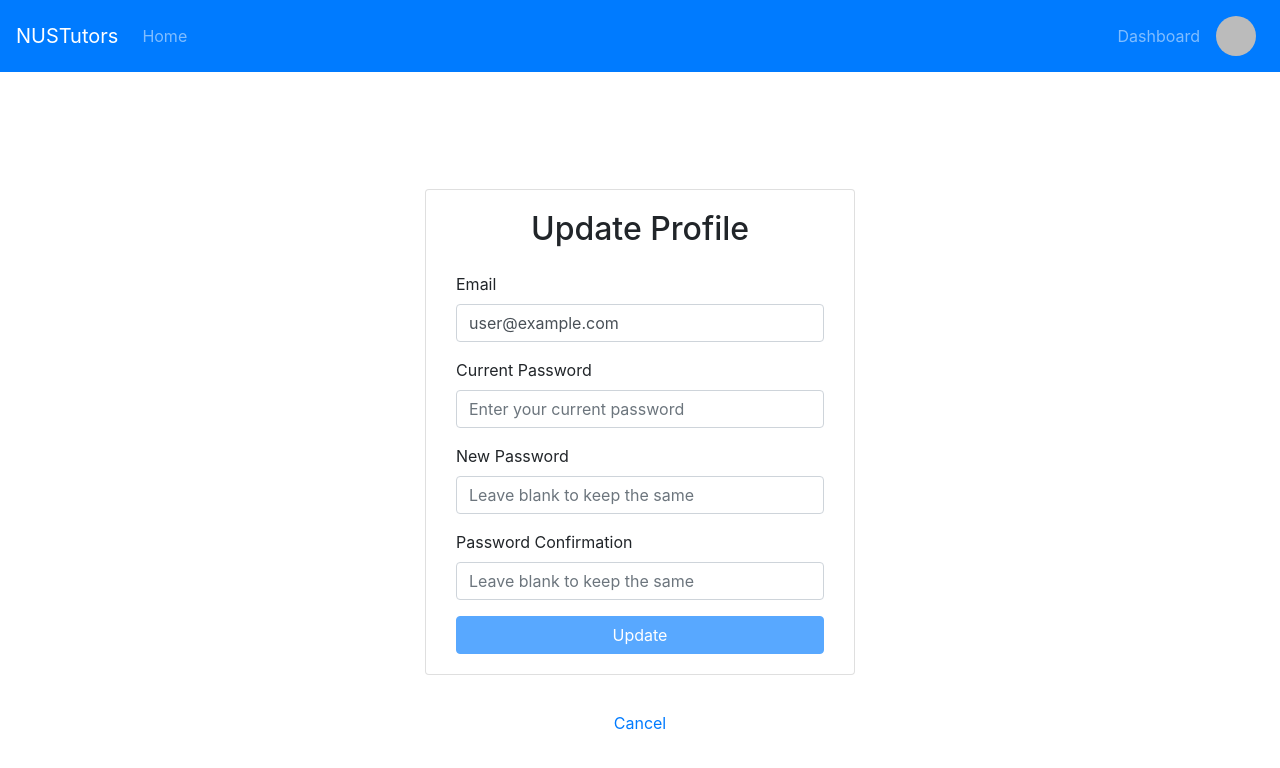
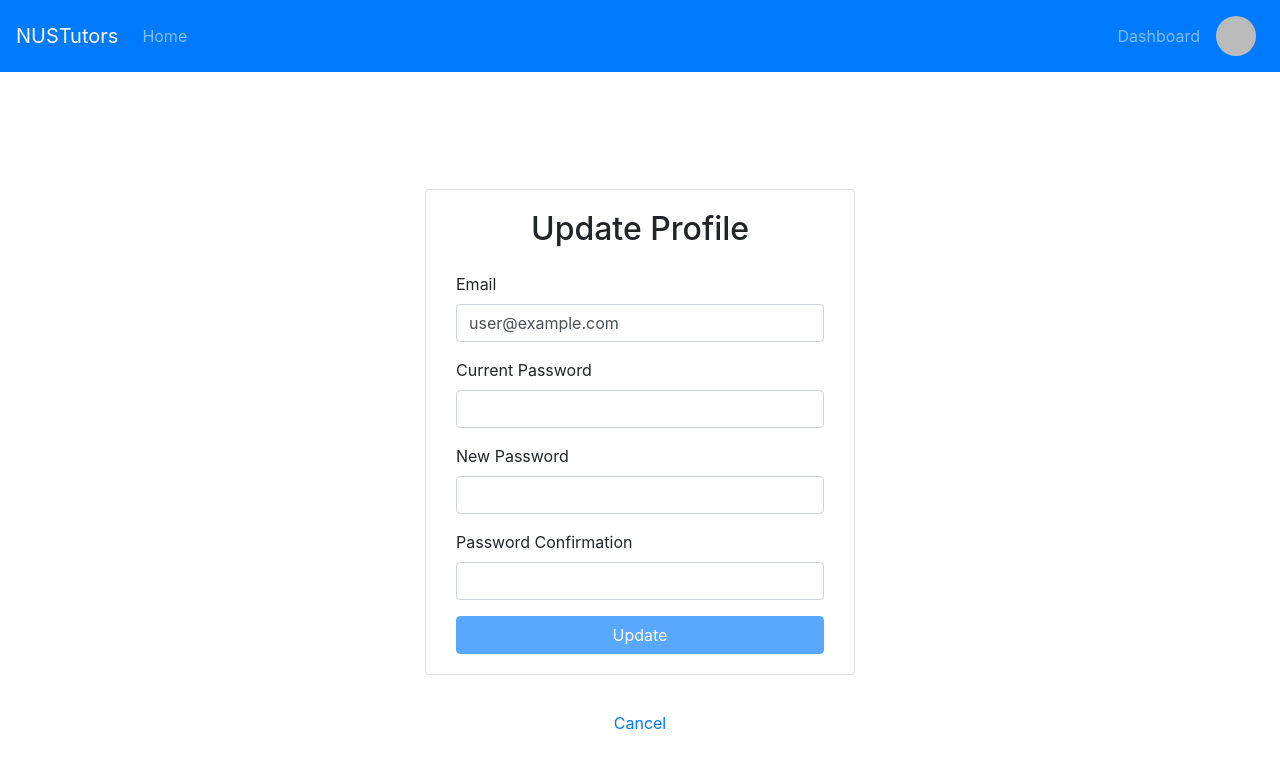
Before and after one commit to Tanishq4331/nustutors, a React (Create React App) app in the folder webapp/: page /update-profile in a window 1280 px wide. Shown: the top 768 px of the page. Built offline with nearby package versions, Linux system fonts and the light colour scheme; no server answers; sample sign-in values are in the browser's storage.

Commit message:
Use form control for Signup, UpdateProfile

```diff
--- a/webapp/src/components/NavBar/NavBar.js
+++ b/webapp/src/components/NavBar/NavBar.js
@@ -39,11 +39,15 @@ export default function NavBar() {
             alignRight
             flip
             title={
-              <img
-                className={styles["avatar"]}
-                alt={currentUser.displayName}
-                src={currentUser.photoURL}
-              />
+              currentUser.photoURL ? (
+                <img
+                  className={styles["avatar"]}
+                  alt={currentUser.displayName}
+                  src={currentUser.photoURL}
+                />
+              ) : (
+                <AccountCircleIcon style={{ fontSize: 40 }} />
+              )
             }
             id={styles["collasible-nav-dropdown"]}
             class={styles["dropdown-menu"]}
--- a/webapp/src/contexts/AuthContext.js
+++ b/webapp/src/contexts/AuthContext.js
@@ -78,7 +78,6 @@ export function AuthProvider({ children }) {
 
   useEffect(() => {
     const unsubscribe = auth.onAuthStateChanged((user) => {
-      console.log("useEffect called");
       setCurrentUser(user);
       setLoading(false);
     });
--- a/webapp/src/pages/Signup.js
+++ b/webapp/src/pages/Signup.js
@@ -5,25 +5,34 @@ import { Container } from "react-bootstrap";
 import { Link, useHistory } from "react-router-dom";
 
 export default function Signup() {
-  const emailRef = useRef();
-  const passwordRef = useRef();
-  const passwordConfirmRef = useRef();
-  const { signup, redirect } = useAuth();
+  const { signup } = useAuth();
   const [error, setError] = useState("");
   const [loading, setLoading] = useState(false);
   const history = useHistory();
 
+  const [inputState, setInputState] = useState({
+    email: "",
+    password: "",
+    passwordConfirm: "",
+  });
+
+  const handleChange = (e) => {
+    const name = e.target.name;
+    const value = e.target.value;
+    setInputState({ ...inputState, [name]: value });
+  };
+
   async function handleSubmit(e) {
     e.preventDefault();
 
-    if (passwordRef.current.value !== passwordConfirmRef.current.value) {
+    if (inputState.password !== inputState.passwordConfirm) {
       return setError("Passwords do not match");
     }
 
     try {
       setError("");
       setLoading(true);
-      await signup(emailRef.current.value, passwordRef.current.value);
+      await signup(inputState.email, inputState.password);
       history.push("/"); //https://stackoverflow.com/questions/57762736/firebase-auth-createuserwithemailandpassword-prevent-login-until-email-is
     } catch (error) {
       switch (error.code) {
@@ -61,18 +70,32 @@ export default function Signup() {
             <Form onSubmit={handleSubmit}>
               <Form.Group id="email">
                 <Form.Label>Email</Form.Label>
-                <Form.Control type="email" ref={emailRef} required />
+                <Form.Control
+                  type="email"
+                  name="email"
+                  value={inputState.email}
+                  onChange={handleChange}
+                  required
+                />
               </Form.Group>
               <Form.Group id="password">
                 <Form.Label>Password</Form.Label>
-                <Form.Control type="password" ref={passwordRef} required />
+                <Form.Control
+                  type="password"
+                  name="password"
+                  value={inputState.password}
+                  required
+                  onChange={handleChange}
+                />
               </Form.Group>
               <Form.Group id="password-confirm">
                 <Form.Label>Password Confirmation</Form.Label>
                 <Form.Control
                   type="password"
-                  ref={passwordConfirmRef}
+                  name="passwordConfirm"
+                  value={inputState.passwordConfirm}
                   required
+                  onChange={handleChange}
                 />
               </Form.Group>
               <Button disabled={loading} className="w-100" type="submit">
--- a/webapp/src/pages/UpdateProfile.js
+++ b/webapp/src/pages/UpdateProfile.js
@@ -4,13 +4,16 @@ import { useAuth } from "../contexts/AuthContext";
 import { Link, useHistory } from "react-router-dom";
 
 export default function UpdateProfile() {
-  const emailRef = useRef();
-  const newPasswordRef = useRef();
-  const passwordConfirmRef = useRef();
-  const currentPasswordRef = useRef();
   const history = useHistory();
 
   const { currentUser, updatePassword, updateEmail, logout } = useAuth();
+
+  const [inputState, setInputState] = useState({
+    email: currentUser.email,
+    currPasword: "",
+    newPassword: "",
+    confirmPassword: "",
+  });
 
   const [error, setError] = useState("");
   const [loading, setLoading] = useState(false);
@@ -27,6 +30,12 @@ export default function UpdateProfile() {
         console.log(`${error.code}: ${error.message}`);
       });
   }, []);
+
+  const handleChange = (e) => {
+    const name = e.target.name;
+    const value = e.target.value;
+    setInputState({ ...inputState, [name]: value });
+  };
 
   function handleSubmit(e) {
     e.preventDefault();
@@ -48,10 +57,10 @@ export default function UpdateProfile() {
     };
 
     const promises = [];
-    const email = emailRef.current.value;
-    const newPassword = newPasswordRef.current.value;
-    const currentPassword = currentPasswordRef.current.value;
-    const passwordConfirm = passwordConfirmRef.current.value;
+    const email = inputState.email;
+    const newPassword = inputState.newPassword;
+    const currentPassword = inputState.currPasword;
+    const passwordConfirm = inputState.confirmPassword;
 
     if (newPassword || passwordConfirm) {
       if (newPassword === currentPassword) {
@@ -105,34 +114,38 @@ export default function UpdateProfile() {
                 <Form.Label>Email</Form.Label>
                 <Form.Control
                   type="email"
-                  ref={emailRef}
+                  name="email"
                   required
-                  defaultValue={currentUser.email}
+                  value={inputState.email}
+                  onChange={handleChange}
                 />
               </Form.Group>
               <Form.Group id="current-passsword">
                 <Form.Label>Current Password</Form.Label>
                 <Form.Control
                   type="password"
-                  ref={currentPasswordRef}
-                  placeholder="Enter your current password"
+                  name="currPasword"
                   required="true"
+                  value={inputState.currPasword}
+                  onChange={handleChange}
                 />
               </Form.Group>
               <Form.Group id="password">
                 <Form.Label>New Password</Form.Label>
                 <Form.Control
                   type="password"
-                  ref={newPasswordRef}
-                  placeholder="Leave blank to keep the same"
+                  name="newPassword"
+                  value={inputState.newPassword}
+                  onChange={handleChange}
                 />
               </Form.Group>
               <Form.Group id="password-confirm">
                 <Form.Label>Password Confirmation</Form.Label>
                 <Form.Control
                   type="password"
-                  ref={passwordConfirmRef}
-                  placeholder="Leave blank to keep the same"
+                  name={"confirmPassword"}
+                  value={inputState.passwordConfirm}
+                  onChange={handleChange}
                 />
               </Form.Group>
               <Button
```
